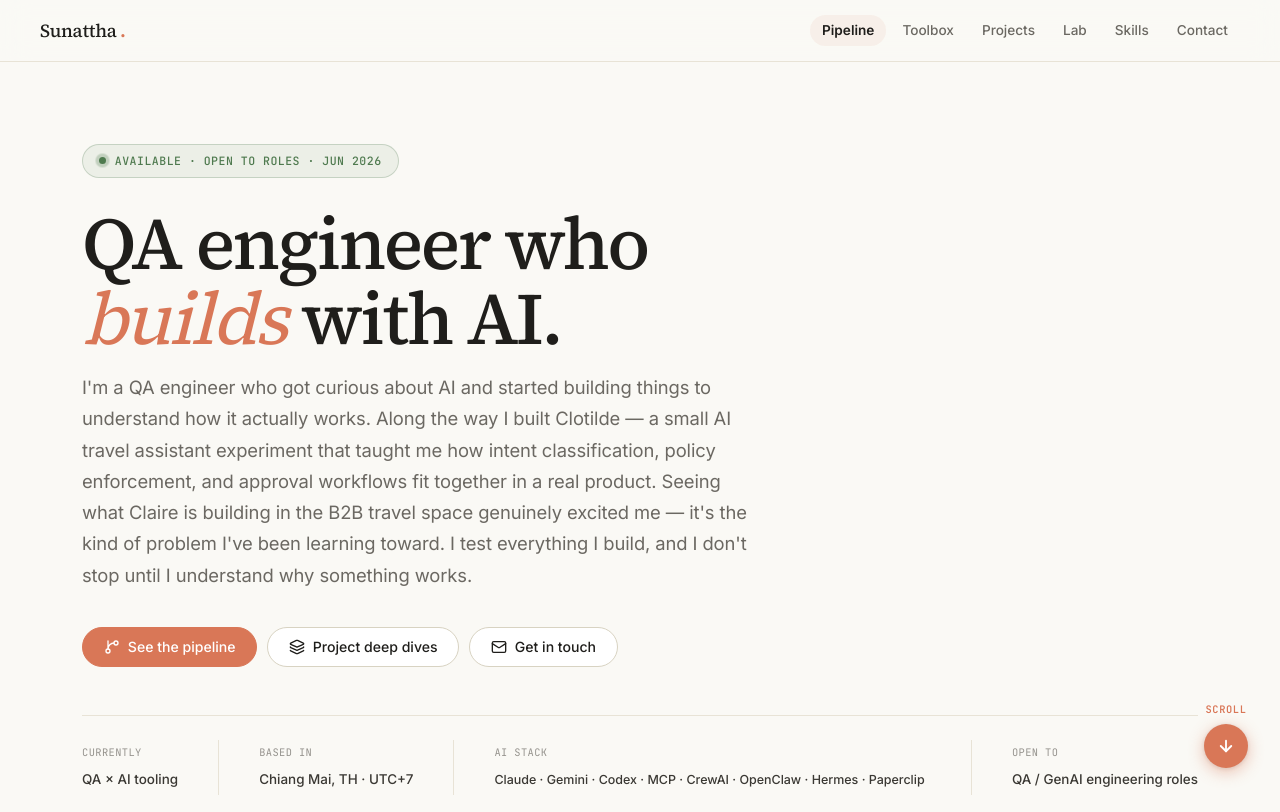
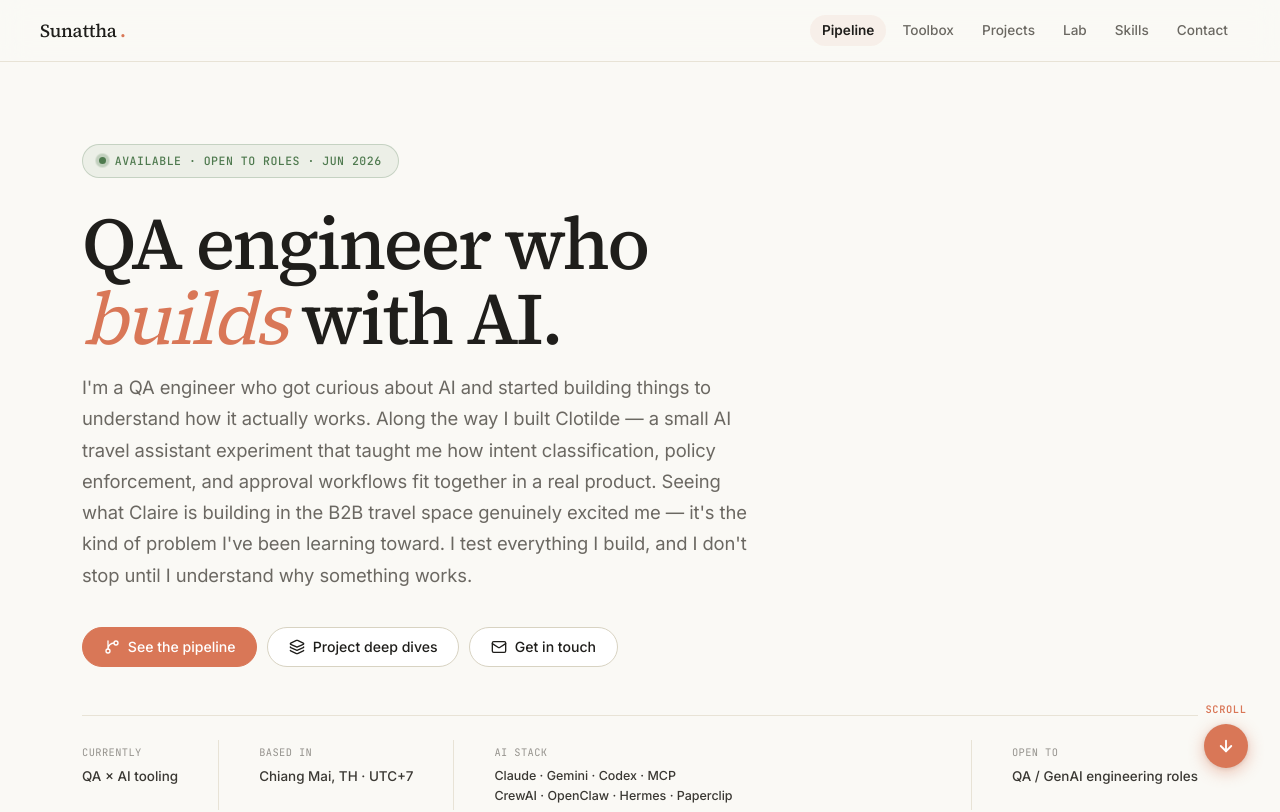
Before and after one commit to aoaaae-sunattha/Portfolio, a Next.js app: page / in a window 1280 px wide. Shown: the top 812 px of the page. Built offline with nearby package versions, Linux system fonts and the light colour scheme.

Commit message:
fix: wrap AI stack into 2 lines of 4 items each

```diff
--- a/components/Hero.tsx
+++ b/components/Hero.tsx
@@ -167,7 +167,7 @@ export default function Hero() {
           {[
             { label: 'Currently', value: 'QA × AI tooling', flex: false },
             { label: 'Based in', value: 'Chiang Mai, TH · UTC+7', flex: false },
-            { label: 'AI stack', value: 'Claude · Gemini · Codex · MCP · CrewAI · OpenClaw · Hermes · Paperclip', flex: true },
+            { label: 'AI stack', value: 'Claude · Gemini · Codex · MCP\nCrewAI · OpenClaw · Hermes · Paperclip', flex: true },
             { label: 'Open to', value: 'QA / GenAI engineering roles', flex: false },
           ].map(({ label, value, flex }, i, arr) => (
             <div key={label} style={{
@@ -190,7 +190,11 @@ export default function Hero() {
               }}>
                 {label}
               </span>
-              <span style={{ fontSize: flex ? '.78rem' : '.84rem', color: 'var(--ink-2)', fontWeight: 500, lineHeight: 1.5 }}>{value}</span>
+              <span style={{ fontSize: flex ? '.78rem' : '.84rem', color: 'var(--ink-2)', fontWeight: 500, lineHeight: 1.6 }}>
+                {value.split('\n').map((line, i) => (
+                  <span key={i} style={{ display: 'block' }}>{line}</span>
+                ))}
+              </span>
             </div>
           ))}
         </div>
```
